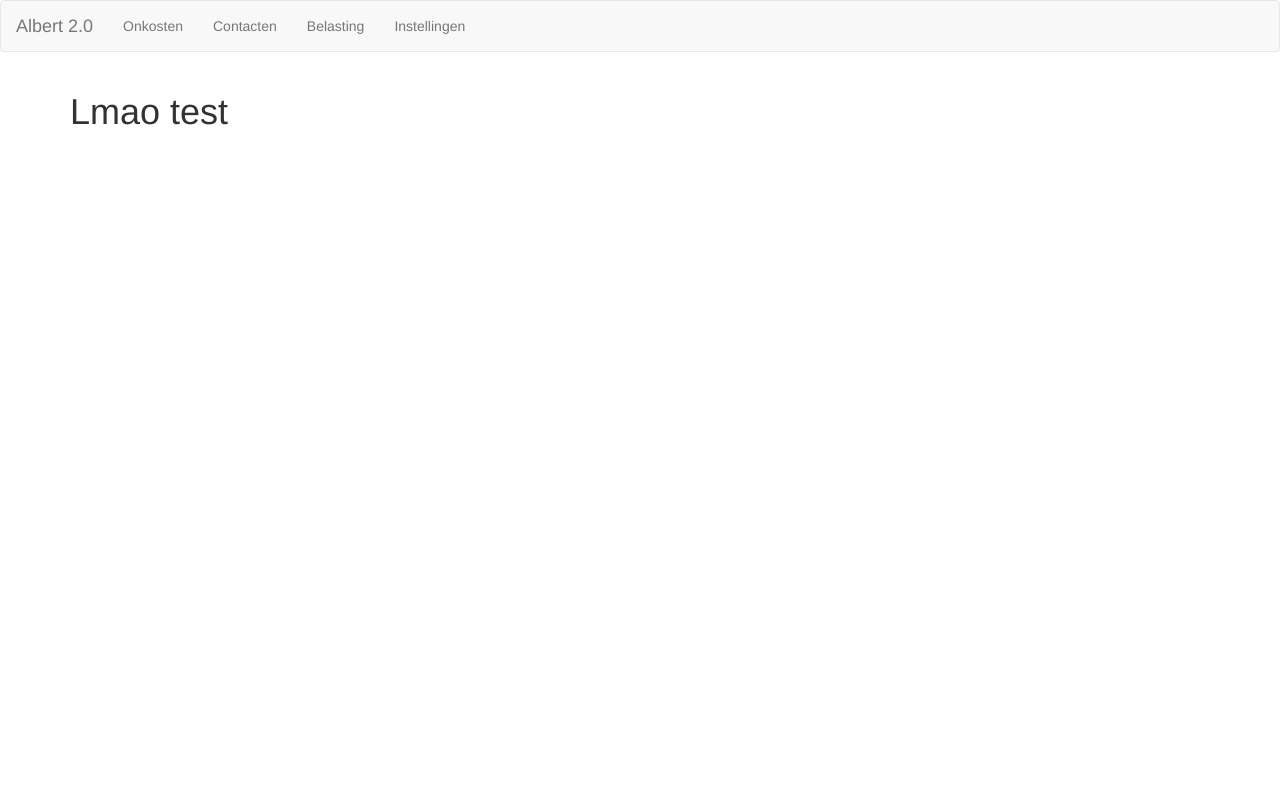
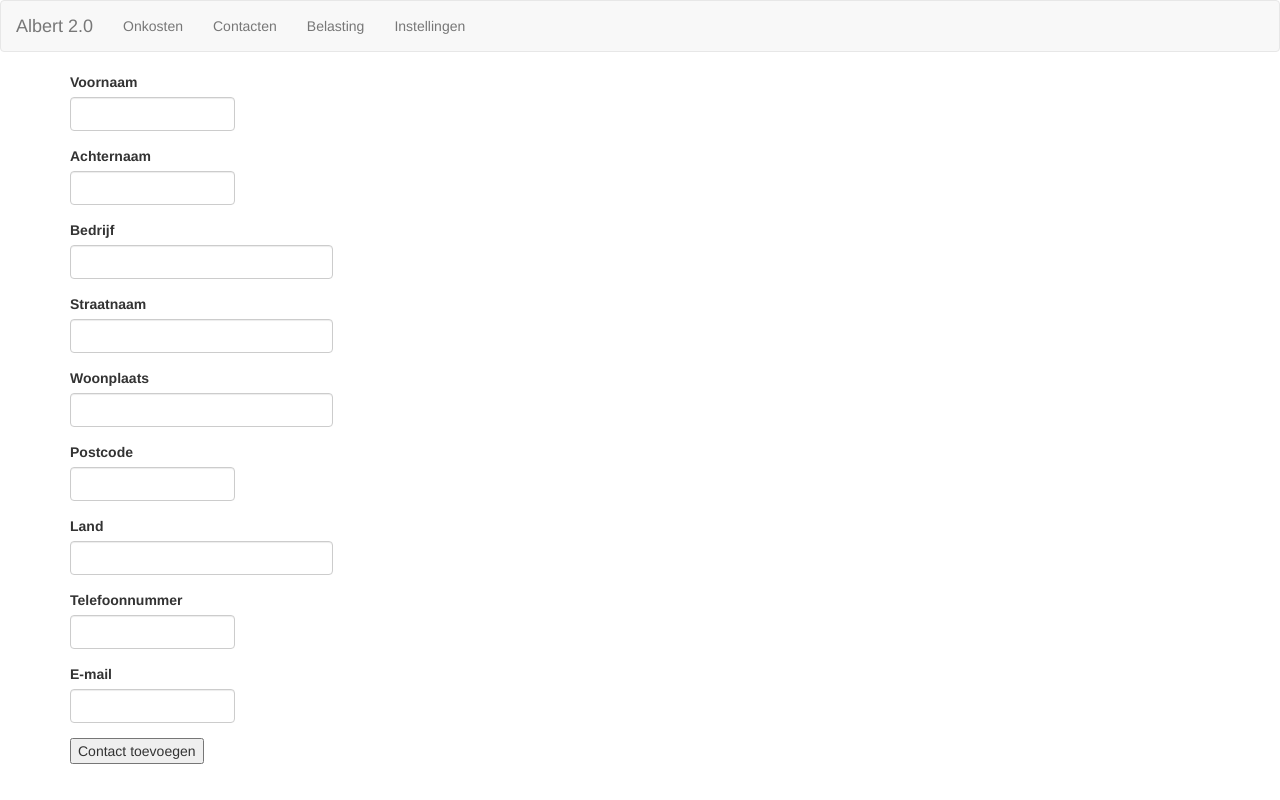
Before and after one commit to LeeLenaleee/Ipsen3_Frontend, an Angular app: page /contacten/toevoegen in a window 1280 px wide. Built offline with nearby package versions, Linux system fonts and the light colour scheme.

Commit message:
Sortof een schermpje gemaakt voor de invoer van contacten. Heel basic en lelijk.

```diff
--- a/package.json
+++ b/package.json
@@ -26,13 +26,13 @@
     "zone.js": "~0.8.26"
   },
   "devDependencies": {
-    "@angular-devkit/build-angular": "~0.11.0",
+    "@angular-devkit/build-angular": "^0.11.2",
     "@angular/cli": "~7.1.1",
     "@angular/compiler-cli": "~7.1.0",
     "@angular/language-service": "~7.1.0",
-    "@types/node": "~8.9.4",
     "@types/jasmine": "~2.8.8",
     "@types/jasminewd2": "~2.0.3",
+    "@types/node": "~8.9.4",
     "codelyzer": "~4.5.0",
     "jasmine-core": "~2.99.1",
     "jasmine-spec-reporter": "~4.2.1",
--- a/src/app/app.component.html
+++ b/src/app/app.component.html
@@ -2,7 +2,7 @@
 <div class="container">
   <div class="row">
     <div class="col-md-12">
-      <h1>Lmao test</h1>
+      <router-outlet></router-outlet>
     </div>
   </div>
 </div>
--- a/src/app/app.module.ts
+++ b/src/app/app.module.ts
@@ -1,5 +1,6 @@
 import { BrowserModule } from '@angular/platform-browser';
 import { NgModule } from '@angular/core';
+import {RouterModule, Routes} from '@angular/router';
 
 import { AppComponent } from './app.component';
 import { HeaderComponent } from './header/header.component';
@@ -22,6 +23,12 @@ import { KostenpostItemComponent } from './instellingen/kostenpost-list/kostenpo
 import { BtwWijzigenComponent } from './instellingen/btw-wijzigen/btw-wijzigen.component';
 import { InloggenComponent } from './inloggen-uitloggen/inloggen/inloggen.component';
 import { UitloggenComponent } from './inloggen-uitloggen/uitloggen/uitloggen.component';
+
+
+const appRoutes: Routes = [
+  { path: 'contacten', component: ContactenComponent},
+  { path: 'contacten/toevoegen', component: ContactToevoegenComponent}
+];
 
 @NgModule({
   declarations: [
@@ -48,7 +55,8 @@ import { UitloggenComponent } from './inloggen-uitloggen/uitloggen/uitloggen.com
     UitloggenComponent
   ],
   imports: [
-    BrowserModule
+    BrowserModule,
+    RouterModule.forRoot(appRoutes)
   ],
   providers: [],
   bootstrap: [AppComponent]
--- a/src/app/contacten/contact-toevoegen/contact-toevoegen.component.html
+++ b/src/app/contacten/contact-toevoegen/contact-toevoegen.component.html
@@ -1,3 +1,61 @@
-<p>
-  contact-toevoegen works!
-</p>
+<form>
+  <div class="row">
+    <div class="col-sm-2 form-group">
+      <label for="voornaam">Voornaam</label>
+      <input type="text" id="voornaam" class="form-control">
+    </div>
+  </div>
+  <div class="row">
+    <div class="col-sm-2 form-group">
+      <label for="achternaam">Achternaam</label>
+      <input type="text" id="achternaam" class="form-control">
+    </div>
+  </div>
+  <div class="row">
+    <div class="col-sm-3 form-group">
+      <label for="bedrijf">Bedrijf</label>
+      <input type="text" id="bedrijf" class="form-control">
+    </div>
+  </div>
+  <div class="row">
+    <div class="col-sm-3 form-group">
+      <label for="straatnaam">Straatnaam</label>
+      <input type="text" id="straatnaam" class="form-control">
+    </div>
+  </div>
+  <div class="row">
+    <div class="col-sm-3 form-group">
+      <label for="woonplaats">Woonplaats</label>
+      <input type="text" id="woonplaats" class="form-control">
+    </div>
+  </div>
+  <div class="row">
+    <div class="col-sm-2 form-group">
+      <label for="postcode">Postcode</label>
+      <input type="text" id="postcode" class="form-control">
+    </div>
+  </div>
+  <div class="row">
+    <div class="col-sm-3 form-group">
+      <label for="land">Land</label>
+      <input type="text" id="land" class="form-control">
+    </div>
+  </div>
+  <div class="row">
+    <div class="col-sm-2 form-group">
+      <label for="telefoonnummer">Telefoonnummer</label>
+      <input type="tel" id="telefoonnummer" class="form-control">
+    </div>
+  </div>
+  <div class="row">
+    <div class="col-sm-2 form-group">
+      <label for="email">E-mail</label>
+      <input type="email" id="email" class="form-control">
+    </div>
+  </div>
+  <div class="row">
+    <div class="col-sm-2 form-group">
+      <button type="submit" id ="toevoegknop">Contact toevoegen</button>
+    </div>
+  </div>
+</form>
--- a/src/app/contacten/contacten.component.html
+++ b/src/app/contacten/contacten.component.html
@@ -1,3 +1,3 @@
 <p>
-  contacten works!
+  <a href="contacten/toevoegen">Contact toevoegen</a>
 </p>
--- a/src/app/header/header.component.html
+++ b/src/app/header/header.component.html
@@ -7,7 +7,7 @@
     <div class="collapse navbar-collapse">
       <ul class="nav navbar-nav">
         <li><a href="#">Onkosten</a></li>
-        <li><a href="#">Contacten</a></li>
+        <li><a href="contacten">Contacten</a></li>
         <li><a href="#">Belasting</a></li>
         <li><a href="#">Instellingen</a></li>
       </ul>
```
Also changed, not shown: 1 other file (tests, documents, lock files or other folders).
